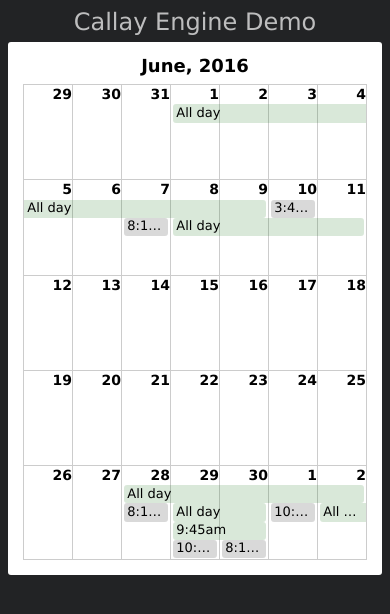
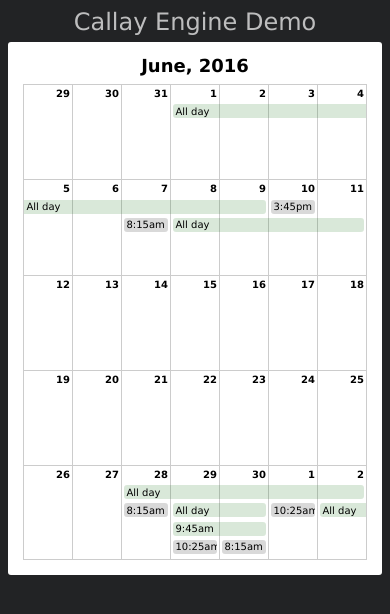
Before and after one commit to lehresman/callay-engine, a plain HTML site: page public/index.html in a window 390 px wide. Drawn offline with Linux system fonts and the light colour scheme.

Commit message:
made demo be responsive

```diff
--- a/css/demo.css
+++ b/css/demo.css
@@ -65,8 +65,8 @@ body > h1 {
 
 .calendar .day .date {
   text-align: right;
-  line-height: 1.3em;
   font-weight: bold;
+  padding-right: 2px;
 }
 
 .calendar .event-wrapper {
@@ -81,7 +81,7 @@ body > h1 {
   padding: 0.05em 0.25em;
   line-height: 1.3em;
   border-radius: 3px;
-  font-size: 13px;
+  font-size: 12px;
   margin: 1px;
   margin-left: 2px;
   margin-right: 3px;
@@ -134,3 +134,14 @@ body > h1 {
 .calendar .event-wrapper.row3 { top: 5.2em; /* $event-height*4; */ }
 .calendar .event-wrapper.row4 { top: 6.5em; /* $event-height*5; */ }
 .calendar .event-wrapper.row5 { top: 7.8em; /* $event-height*6; */ }
+
+@media (max-width: 600px) {
+  .calendar .event-wrapper .event {
+    font-size: 10px;
+    overflow: hidden;
+    text-overflow: clip;
+  }
+  .calendar .day .date {
+    font-size: 10px;
+  }
+}
```
